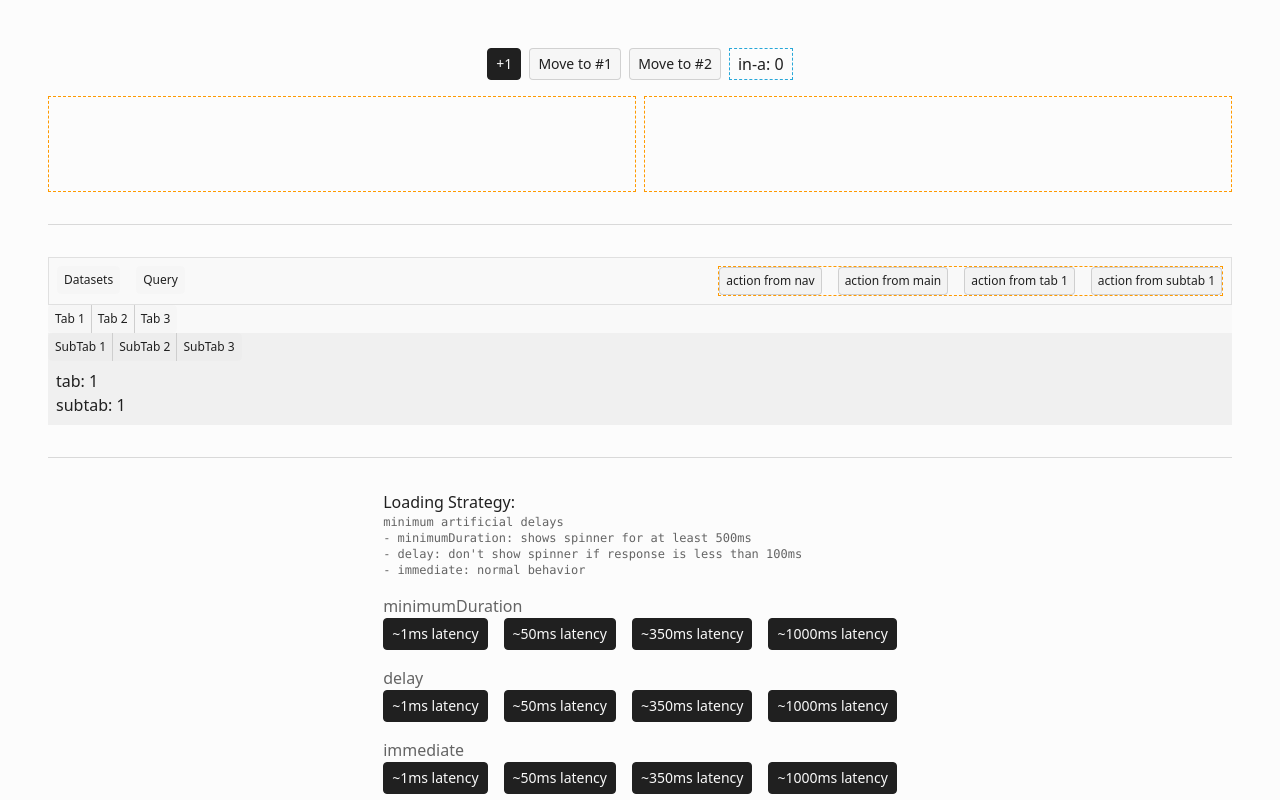
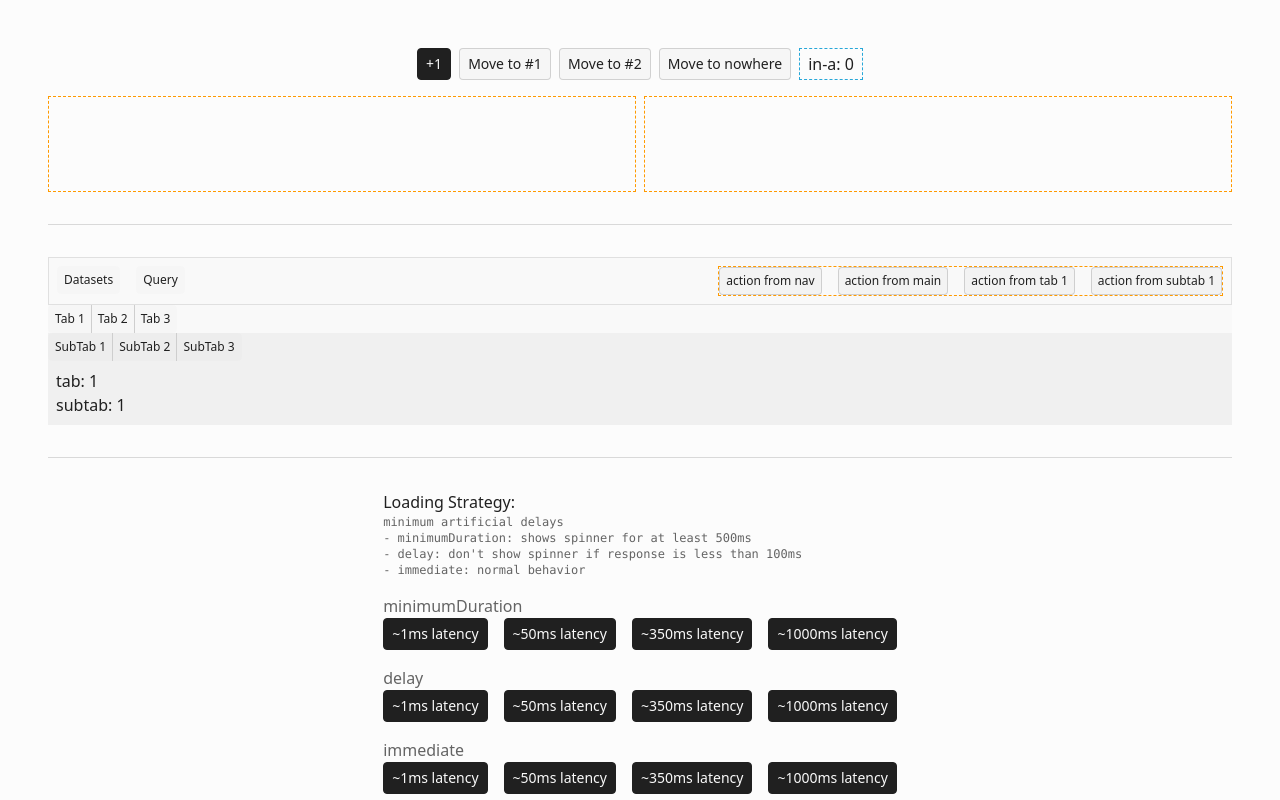
Before and after one commit to bdsqqq/axm-playground, a React (Vite) app: page / in a window 1280 px wide. Shown: the top 800 px of the page. Built offline with nearby package versions, Linux system fonts and the light colour scheme.

Commit message:
feat(portal): allow portal in to be unlinked without new out

```diff
--- a/src/ui/portal/index.tsx
+++ b/src/ui/portal/index.tsx
@@ -153,10 +153,13 @@ export function InPortal({
 
   const tryToFindOutPortal = React.useCallback(() => {
     const element = document.getElementById(outPortalName);
-    if (element) {
-      setOutPortalNode(element);
-      return;
-    }
+    setOutPortalNode(element);
+    if (element)
+      return () => {
+        attempts.current = 0;
+        clearTimeout(timeout);
+      };
+
     if (attempts.current >= totalAtempts) return;
 
     attempts.current += 1;
--- a/src/ui/portal/showcase.tsx
+++ b/src/ui/portal/showcase.tsx
@@ -169,6 +169,12 @@ function PortalShowcase_Multiplexer_content() {
         >
           Move to #2
         </Button>
+        <Button
+          variant={'secondary'}
+          onClick={() => setPortalDestination('intentionallyEmpty')}
+        >
+          Move to nowhere
+        </Button>
 
         <div className="grid place-items-center border border-dashed border-[--blue] px-2 py-1">
           <span className="leading-none">in-a: {count}</span>
```
